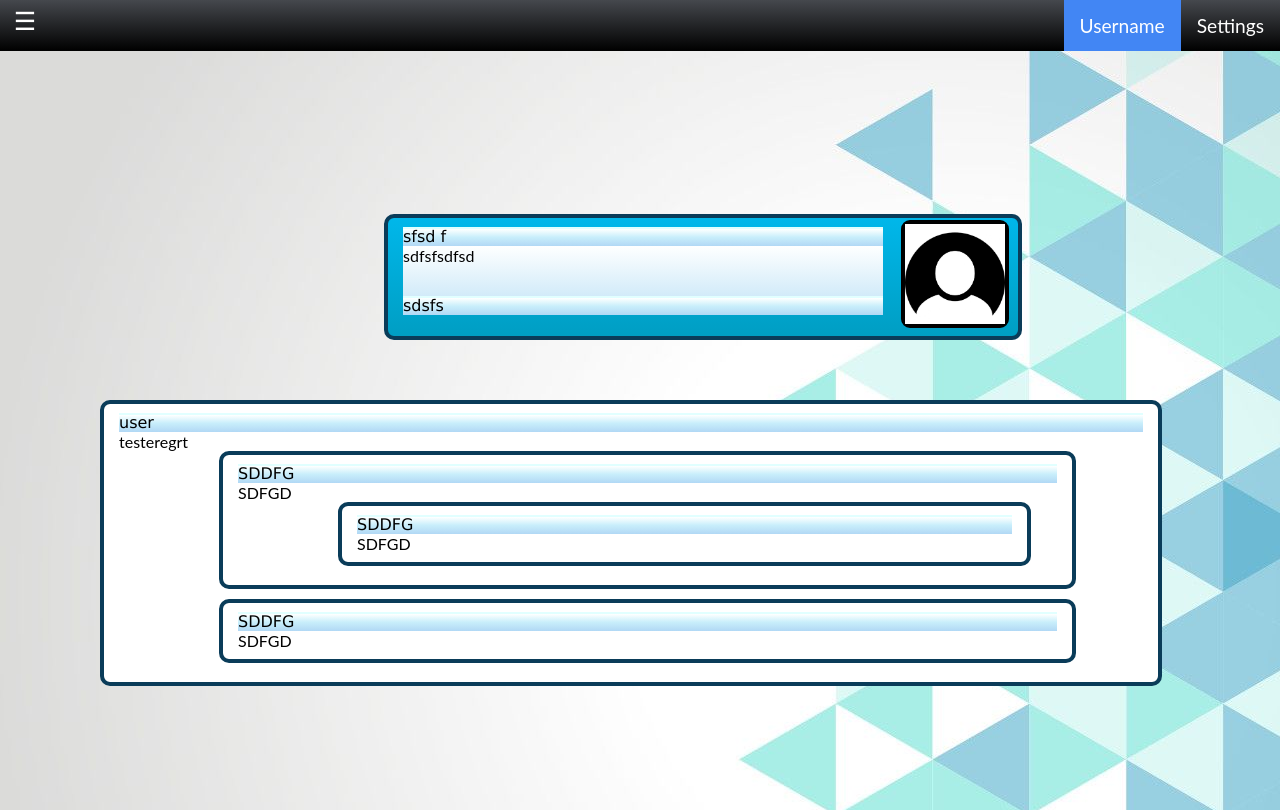
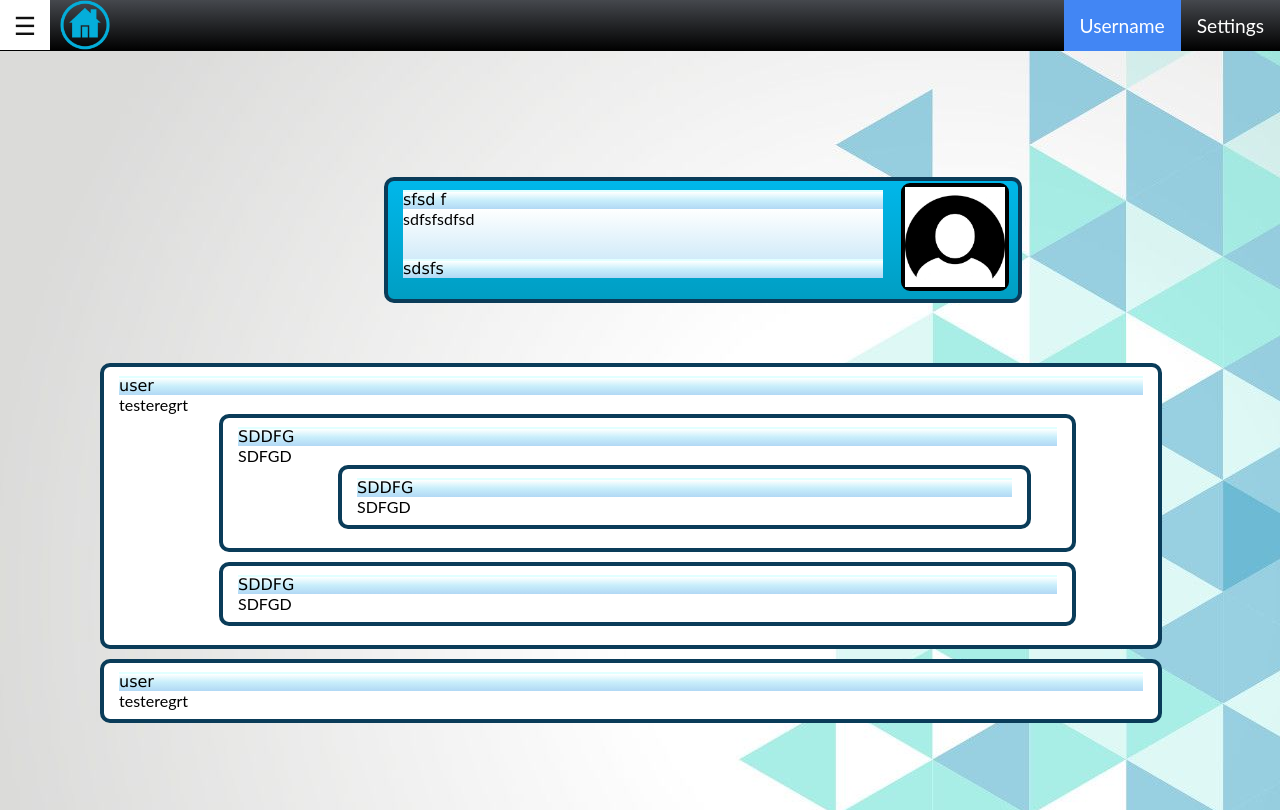
Before and after one commit to Richmond-Truong/groupFinder, a React (Create React App) app in the folder client/: page / in a window 1280 px wide. Built offline with nearby package versions, Linux system fonts and the light colour scheme.

Commit message:
Made changes to css and added a home button

```diff
--- a/client/src/scripts/UI.js
+++ b/client/src/scripts/UI.js
@@ -31,7 +31,10 @@ class SideBar extends Component{
         <a href="#Contact" id="contact">Contact</a>
       </div>,
       <TopBar key='2'/>,
-      <div className="sideNavButton" href="javascript:void(0)" key='3' onClick={this.open_side_bar}>&#9776;</div>,
+      <div style={{width:'0px', height:'0px'}}>
+        <div className="sideNavButton" href="javascript:void(0)" key='3' onClick={this.open_side_bar}>&#9776;</div>
+        <img class="homeButton" src={require('./../images/home.png')}/>
+      </div>
       ];
     }
 }
--- a/client/src/scripts/viewPost.js
+++ b/client/src/scripts/viewPost.js
@@ -43,7 +43,7 @@ class PostPage extends Component{
 
     render() {
         this.addComment("user", '100px', 'testeregrt', [new Comment("SDDFG", "100px", "SDFGD", [new Comment("SDDFG", "100px", "SDFGD", []).render()]).render(), new Comment("SDDFG", "100px", "SDFGD", []).render()]);
-
+        this.addComment("user", '100px', 'testeregrt', []);
         return [
             <div className="page" key="1">
               {new Post('sdsfs', 'sfsd f', 'sdfsfsdfsd').render()}
--- a/client/src/styles/barStyle.css
+++ b/client/src/styles/barStyle.css
@@ -3,15 +3,34 @@
 
 .sideNavButton{
     z-index: 1;
-    top: 5px;
     left: 0%;
     width: 50px;
-    height: 0px;
-    position: fixed;
+    height: 50px;
+    position: absolute;
     text-align: center;
     font-size: 25px;
-    background-color: var(--main-background-color);
     color: var(--main-higlight-color-alt);
+    background-color: transparent;
+    text-align: center;
+    vertical-align: middle;
+    line-height: 50px;
+}
+.sideNavButton:hover{
+    background-color: var(--main-higlight-color-alt);
+    color: var(--main-background-color);
+}
+
+.homeButton{
+    z-index: 1;
+    width: 50px;
+    height: 50px;
+    position: absolute;
+    left: 60px;
+    top: 0px;
+}
+
+.homeButton:hover {
+    background-color: var(--main-higlight-color-alt);
 }
 
 .sidenav {
```
Also changed, not shown: client/src/images/home.png (added).
